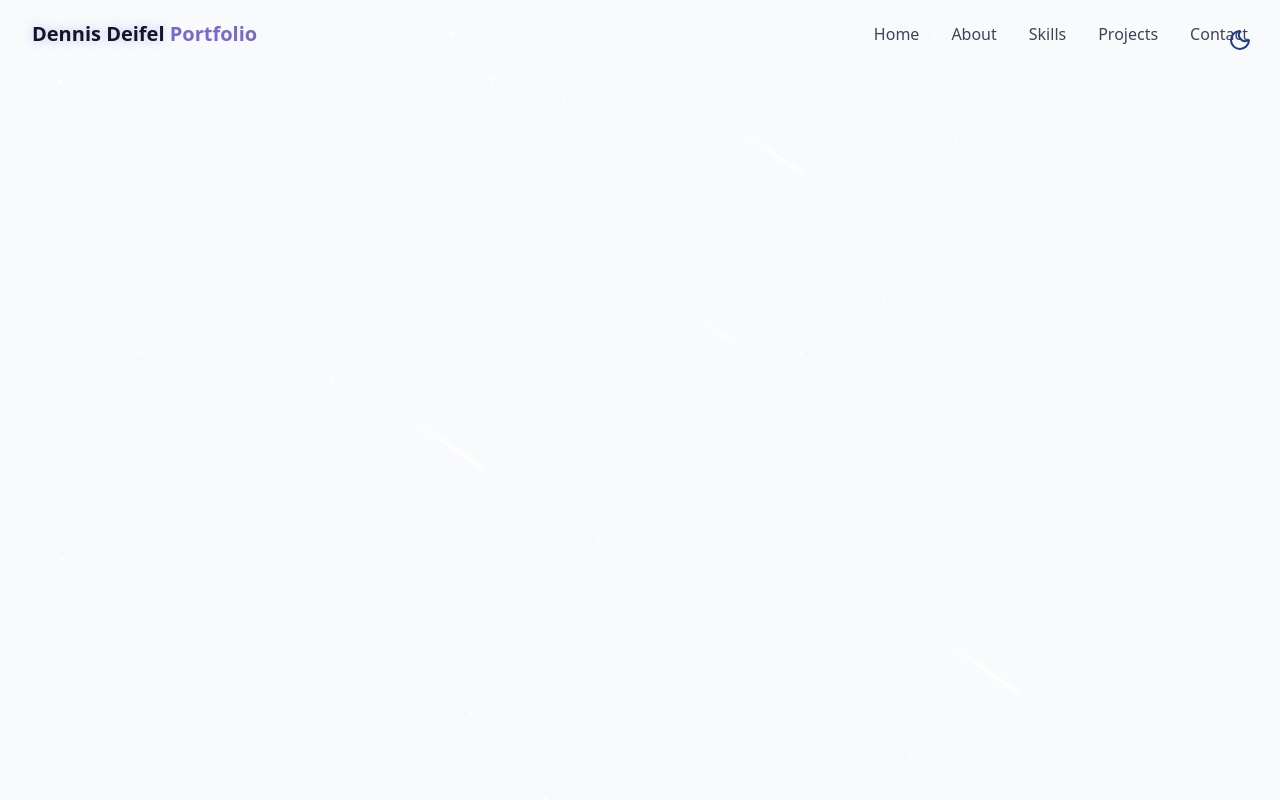
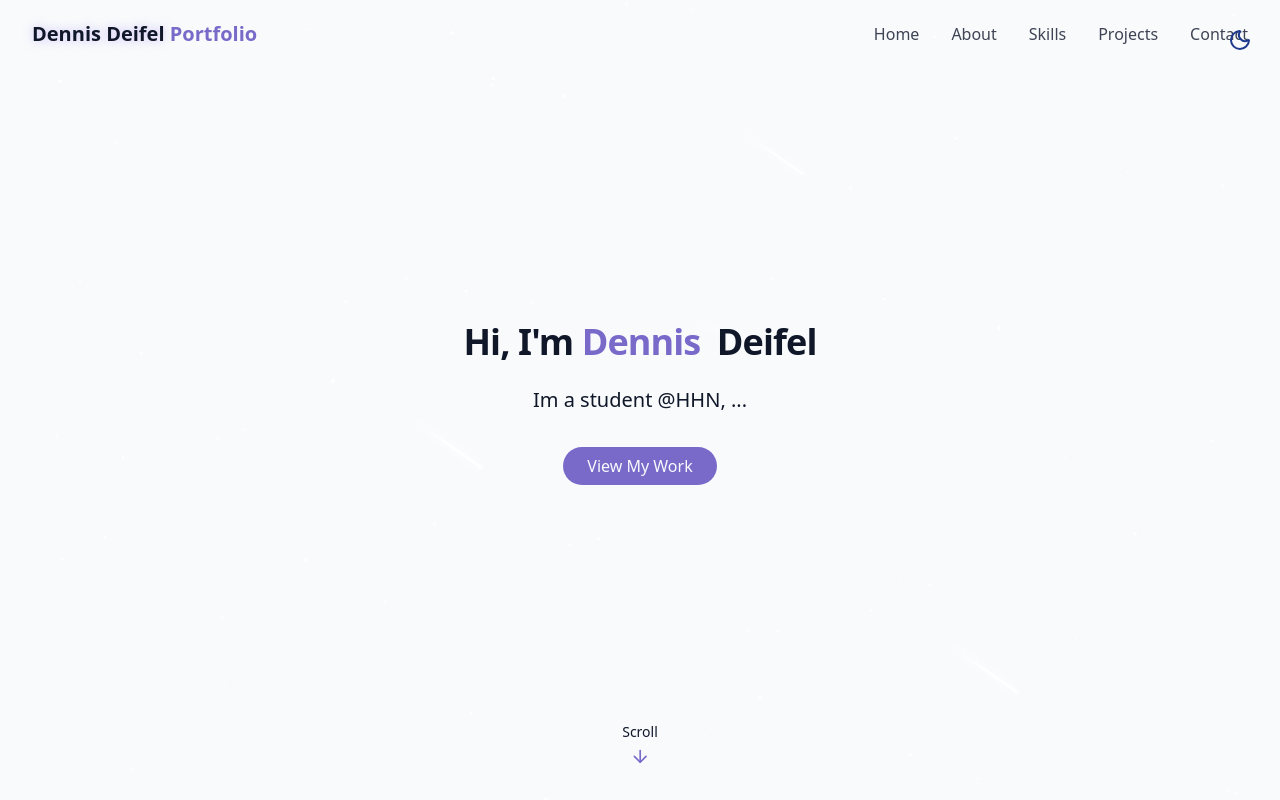
Before and after one commit to Dennisdude/MyPortfolio, a React (Vite) app: page / in a window 1280 px wide. Built offline with nearby package versions, Linux system fonts and the light colour scheme.

Commit message:
Add HeroSection component to Home page

```diff
--- /dev/null
+++ b/src/components/HeroSection.jsx
@@ -0,0 +1,31 @@
+import { ArrowDown } from "lucide-react"
+
+export const HeroSection = () => {
+    return (
+        <section id="hero" className="relative min-h-screen flex flex-col items-center justify-center px-4">
+            <div className="container mas-w-4xl mx-auto text-center z-10">
+                <div className="space-y-6">
+                    <h1 className="text-4xl md:6xl font-bold tracking-tight">
+                        <span className="opacity-0 animate-fade-in"> Hi, I'm</span>
+                        <span className="text-primary opacity-0 animate-fade-in-delay-1"> Dennis</span>
+                        <span className="text-gradient ml-2 opacity-0 animate-fade-in-delay-2"> Deifel</span>
+                    </h1>
+
+                    <p className="text-lg md:text-xl text-muted-foreground max-2-2xl mx-auto opacity-0 animate-fade-in-delay-3">
+                        Im a student @HHN, ...
+                    </p>
+
+                    <div className="pt-4 opacity-0 animate-fade-in-delay-4">
+                        <a href="#projects" className="cosmic-button">
+                            View My Work
+                        </a>
+                    </div>
+                </div>
+            </div>
+            <div className="absolute bottom-8 left-1/2 transform -translate-x-1/2 flex flex-col items-center animate-bounce">
+                <span className="text-sm text-muted-foreground mb-1 select-none">Scroll</span>
+                <ArrowDown className="h-5 w-5 text-primary" />
+            </div>
+        </section>
+    )
+}
--- a/src/pages/Home.jsx
+++ b/src/pages/Home.jsx
@@ -1,6 +1,7 @@
 import { ThemeToggle } from "../components/ThemeToggle";
 import { StarBackground } from "../components/StarBackground";
 import { Navbar } from "../components/Navbar";
+import { HeroSection } from "../components/HeroSection"
 
 export const Home = () => {
     return (
@@ -15,6 +16,9 @@
             <Navbar />
 
             {/* Main Section */}
+            <main>
+                <HeroSection />
+            </main>
 
             {/* Footer */}
         </div>
```
